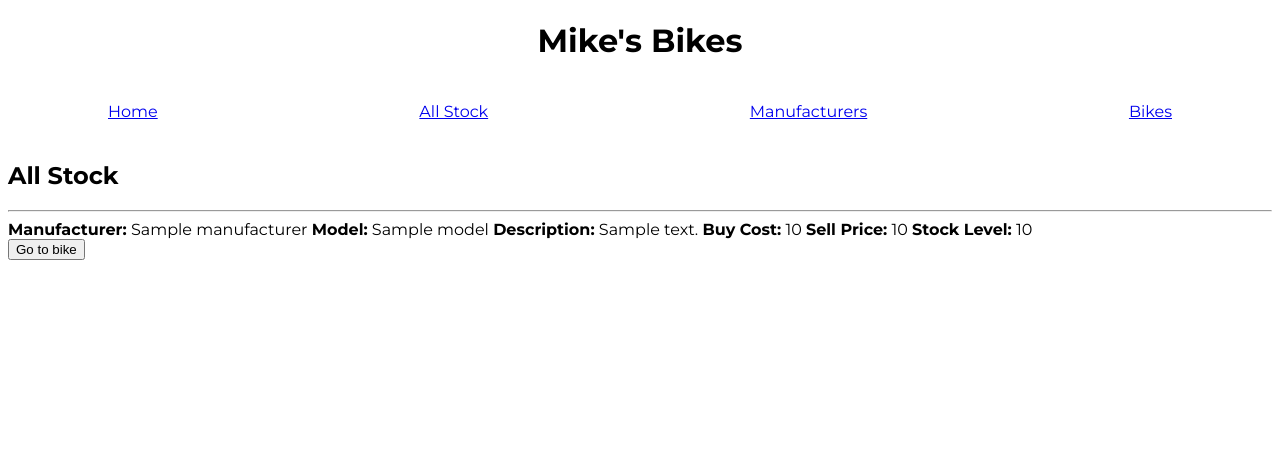
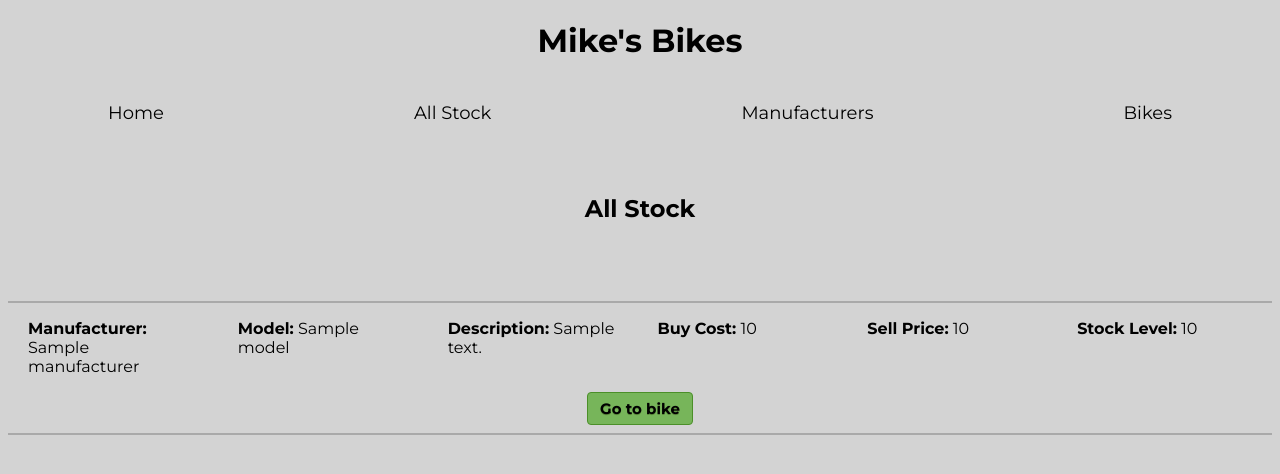
Before and after one commit to BrianBell422/python_solo_project, a Flask app: page /bikes/all in a window 1280 px wide. Shown: the top 474 px of the page. Run offline with Flask 2, Linux system fonts and the light colour scheme; a database or web service that is not in the repository returns one stand-in record (values such as "Sample title"); some libraries are stand-ins or nearby versions.

Commit message:
CSS added to all stock page

```diff
--- a/mikes_bikes/app.py
+++ b/mikes_bikes/app.py
@@ -11,7 +11,7 @@ app.register_blueprint(manufacturers_blueprint)
 
 @app.route('/')
 def home():
-    return render_template('index.html')
+    return render_template('index.html', title="Mikes Bikes - Home")
 
 if __name__ == '__main__':
     app.run(debug=True)
--- a/mikes_bikes/controllers/bike_controller.py
+++ b/mikes_bikes/controllers/bike_controller.py
@@ -11,17 +11,17 @@ bikes_blueprint = Blueprint("/bikes", __name__)
 @bikes_blueprint.route("/bikes")
 def bikes():
     bikes = bike_repository.select_all()
-    return render_template("bikes/index.html", all_bikes = bikes)
+    return render_template("bikes/index.html", all_bikes = bikes, title="Mikes Bikes - Bikes")
 
 @bikes_blueprint.route("/bikes/all")
 def bikes_all():
     bikes = bike_repository.select_all()
-    return render_template("bikes/all.html", all_bikes = bikes)
+    return render_template("bikes/all.html", all_bikes = bikes, title="Mikes Bikes - All Stock")
 
 @bikes_blueprint.route("/bikes/new", methods=['GET'])
 def new_bike():
     manufacturers = manufacturer_repository.select_all()
-    return render_template("bikes/new.html", all_manufacturers = manufacturers)
+    return render_template("bikes/new.html", all_manufacturers = manufacturers, title="Mikes Bikes - Create New Bike")
 
 @bikes_blueprint.route("/bikes", methods=['POST'])
 def create_bike():
@@ -38,13 +38,13 @@ def create_bike():
 @bikes_blueprint.route("/bikes/<id>", methods=['GET'])
 def show_bike(id):
     bike = bike_repository.select(id)
-    return render_template('bikes/show.html', bike = bike)
+    return render_template('bikes/show.html', bike = bike, title="Mikes Bikes - Selected Bike")
 
 @bikes_blueprint.route("/bikes/<id>/edit", methods=['GET'])
 def edit_bike(id):
     bike = bike_repository.select(id)
     manufacturers = manufacturer_repository.select_all()
-    return render_template('bikes/edit.html', bike = bike, all_manufacturers = manufacturers)
+    return render_template('bikes/edit.html', bike = bike, all_manufacturers = manufacturers, title="Mikes Bikes - Edit Bike")
 
 @bikes_blueprint.route("/bikes/<id>", methods=['POST'])
 def update_bike(id):
@@ -58,10 +58,6 @@ def update_bike(id):
     bike_repository.update(bike)
     return redirect('/bikes')
 
-@bikes_blueprint.route("/bikes/show")
-def show():
-    return render_template("bikes/show.html")
-
 @bikes_blueprint.route("/bikes/<id>/delete", methods=['POST'])
 def delete_bike(id):
     bike_repository.delete(id)
--- a/mikes_bikes/static/css/style.css
+++ b/mikes_bikes/static/css/style.css
@@ -1,8 +1,9 @@
 body {
     font-family: 'Montserrat', sans-serif;
+    background-color: lightgrey;
 }
 
-header {
+.base_header {
     text-align: center;
 }
 
@@ -12,8 +13,77 @@ nav {
     justify-content: space-between;
     align-items: center;
     padding: 20px 100px;
+    font-size: large;
 }
 
-#nav_item_home {
-    padding: 25px 50px;
+a:link {
+    color: black;
+    text-decoration: transparent;
 }
+
+a:visited {
+    color: black;
+    text-decoration: transparent;
+}
+
+a:hover {
+    color:black;
+    text-decoration: underline;
+}
+
+a:active {
+    color: darkgrey;
+    text-decoration: underline;
+}
+
+.page_header {
+    text-align: center;
+    padding-bottom: 50px;
+    padding-top: 30px;
+}
+
+#index_grid_container {
+    display: grid;
+    grid-template-columns: auto auto;
+    justify-content: space-evenly;
+}
+
+#stock_list {
+    display: grid;
+    grid-template-columns: 1fr 1fr 1fr 1fr 1fr 1fr;
+    grid-column-gap: 15px;
+    padding-left: 10px;
+    padding-right: 10px;
+}
+
+.list_item {
+    padding-right: 10px;
+    padding-left: 10px;
+    list-style-type: none
+}
+
+.button {
+
+
+	font-size:15px;
+	font-weight:bold;
+
+	text-decoration:none;
+    text-shadow:0px 1px 0px #5b8a3c;
+    display: flex;
+    justify-content: center;
+}
+
+.button > a {
+    text-decoration: transparent;
+    display: inline-block;
+    background-color:#77b55a;
+    border-radius:4px;
+	border:1px solid #4b8f29;
+    cursor:pointer;
+    padding:6px 12px;
+}
+
+hr {
+    border: 1px solid darkgrey;
+}
--- a/mikes_bikes/templates/base.html
+++ b/mikes_bikes/templates/base.html
@@ -6,11 +6,11 @@
     <link rel="preconnect" href="https://fonts.gstatic.com">
     <link href="https://fonts.googleapis.com/css2?family=Montserrat:wght@400;700&display=swap" rel="stylesheet">
     <link rel="stylesheet" href="{{ url_for('static', filename='css/style.css') }}">
-    <title>Mike's Bikes</title>
+    <title> {{ title }} </title>
 </head>
 <body>
     <main>
-      <header>
+      <header class="base_header">
         <h1>Mike's Bikes</h1>
       </header>
         <nav>
--- a/mikes_bikes/templates/bikes/all.html
+++ b/mikes_bikes/templates/bikes/all.html
@@ -1,33 +1,32 @@
 {% extends 'base.html' %}
 
 {% block content %}
-<head>
+<header class="page_header">
     <h1>All Stock</h1>
-</head>
+</header>
 
 {% for bike in all_bikes %}
     <hr>
     <div>
-        <span class="stock_list">
-            <b>Manufacturer:</b> {{bike.manufacturer.name}}
-            <b>Model:</b> {{bike.model}}
-            <b>Description:</b> {{bike.description}}
-            <b>Buy Cost:</b> {{bike.buy_cost}}
-            <b>Sell Price:</b> {{bike.sell_price}}
-            {% if (bike.stock_level) == 0: %}
-                <b>Stock Level:</b> {{bike.stock_level}} <b>OUT OF STOCK</b>
+        <ul id="stock_list">
+            <li class="list_item"><b>Manufacturer:</b> {{bike.manufacturer.name}}</li>
+            <li class="list_item"><b>Model:</b> {{bike.model}}</li>
+            <li class="list_item"><b>Description:</b> {{bike.description}}</li>
+            <li class="list_item"><b>Buy Cost:</b> {{bike.buy_cost}}</li>
+            <li class="list_item"><b>Sell Price:</b> {{bike.sell_price}}</li>
+            <li class="list_item">{% if (bike.stock_level) == 0: %}
+                <b>Stock Level:</b> {{bike.stock_level}} <b style="color:red;">OUT OF STOCK</b>
                 {% elif (bike.stock_level) < 3: %}
-                <b>Stock Level:</b> {{bike.stock_level}} <b>LOW STOCK</b>
+                <b>Stock Level:</b> {{bike.stock_level}} <b style="color: rgb(243, 101, 50);">LOW STOCK</b>
                 {% else %}
                 <b>Stock Level:</b> {{bike.stock_level}}
-            {% endif %}
-        </span>
-        <div class="buttons"></div>
-            <div class="go_to_bike"></div>
-                <a href="/bikes/{{bike.id}}"><button>Go to bike</button></a>
-            </div>
+            {% endif %}</li>
+        </ul>
+        <div class="button">
+            <a href="/bikes/{{bike.id}}">Go to bike</a>
         </div>
     </div>
+    <hr>
 
 {% endfor %}
 
--- a/mikes_bikes/templates/bikes/index.html
+++ b/mikes_bikes/templates/bikes/index.html
@@ -1,9 +1,9 @@
 {% extends 'base.html' %}
 
 {% block content %}
-<head>
+<header class="page_header">
     <h1>Bikes</h1>
-</head>
+</header>
 
 {% for bike in all_bikes %}
     <div class="bike"></div>
--- a/mikes_bikes/templates/manufacturers/index.html
+++ b/mikes_bikes/templates/manufacturers/index.html
@@ -2,9 +2,9 @@
 
 {% block content %}
 
-<head>
+<header class="page_header">
     <h1>Manufacturers</h1>
-</head>
+</header>
 
 {% for manufacturer in all_manufacturers %}
     <hr>
```
Also changed, not shown: mikes_bikes/controllers/manufacturer_controller.py (+4 -8 lines), mikes_bikes/templates/index.html (+11 -5 lines), mikes_bikes/static/images/mike.png (added).
